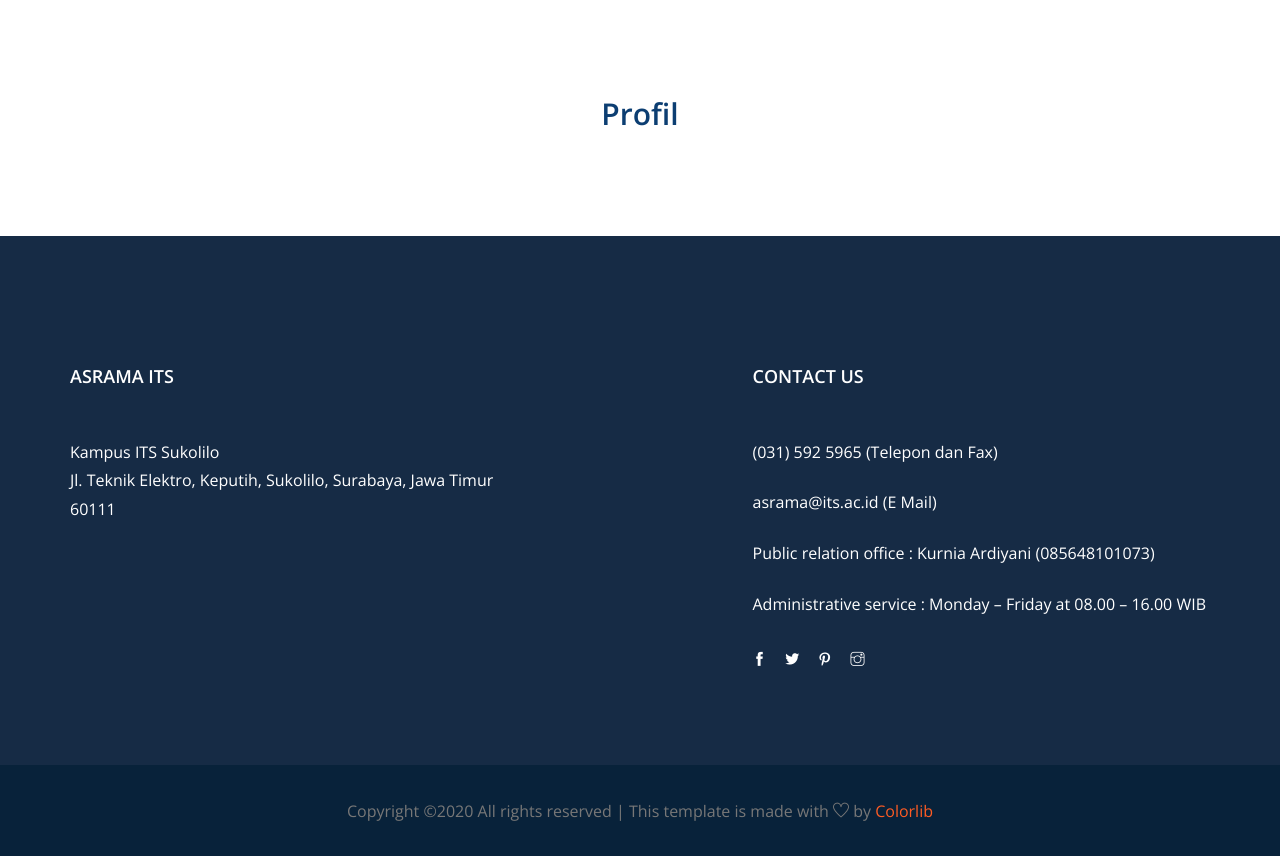
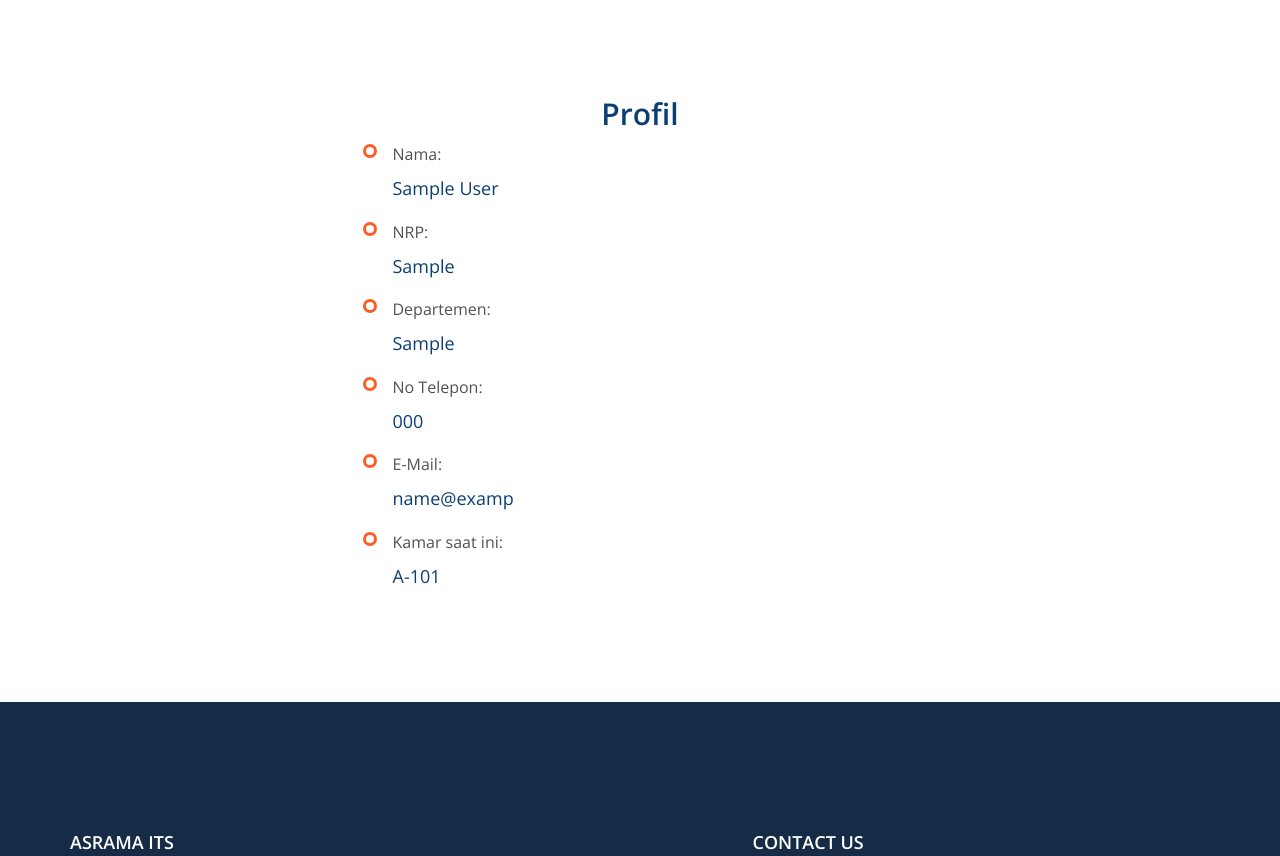
Before and after one commit to dvjhr/PWeb-Asrama, a PHP site: page /profil.php in a window 1280 px wide. Shown: the part 100-956 px from the top of the page. Run offline with PHP 8.4, Linux system fonts and the light colour scheme; the visitor is signed in with stand-in values (Sample User, id 1); data comes from the database, SQL or seed files in the repository; tables that the repository leaves empty hold one stand-in row (values such as "Sample post").

Commit message:
update profil sama transaksi lur

```diff
--- a/daftar.php
+++ b/daftar.php
@@ -38,7 +38,7 @@
             '$jenis_kelamin')";
             $insert_user = mysqli_query($conn, $query);
 
-            //echo 'masuk lur';
+            header('Location:login.php');
             }
 
 
@@ -83,7 +83,7 @@
                     </div>
                     <div class="mt-10">
                         <input type="text" name="departemen" placeholder="Departemen"
-                            onfocus="this.placeholder = ''" onblur="this.placeholder = 'Last Name'" required
+                            onfocus="this.placeholder = ''" onblur="this.placeholder = 'Departemen'" required
                             class="single-input">
                     </div>
                     <div class="mt-10">
--- a/database.sql
+++ b/database.sql
@@ -185,6 +185,8 @@
  CONSTRAINT `FK_user_kamar` FOREIGN KEY (`id_kamar_tinggal`) REFERENCES `kamar` (`id_kamar`) ON DELETE CASCADE
 ) ENGINE=InnoDB DEFAULT CHARSET=utf8mb4;
 
+UPDATE user SET  user.id_kamar_tinggal = &id_kamar where user.id_user = $id_user;
+
 ALTER TABLE `gedung`
 ALTER COLUMN `jkamar1` VARCHAR(32),
 ALTER COLUMN `jkamar2` VARCHAR(32),
--- a/navbar.php
+++ b/navbar.php
@@ -29,7 +29,7 @@
                             </div>
                             <div id="tombol_navbar_kanan" class="header-btn d-none f-right d-lg-block">
                                 <?php if($_SESSION) : ?>
-                                        <a href="profil.php" class="genric-btn-special primary-border"><?php echo $_SESSION['nrp']; ?></a>
+                                        <a href="/pweb/profil.php" class="genric-btn-special primary-border"><?php echo $_SESSION['nrp']; ?></a>
                                         <a href="/pweb/logout.php" class="genric-btn-special primary">Logout</a>
                                 <?php else : ?>
                                         <a href="/pweb/login.php" class="btn_1">Masuk</a>
--- a/profil.php
+++ b/profil.php
@@ -4,7 +4,8 @@
     include 'navbar.php';
 
     $akun = $_SESSION['nrp'];
-    $sql_akun = "SELECT * FROM user where nrp = $akun";
+    $id_user = $_SESSION['id_user'];
+    $sql_akun = "SELECT user.nama, user.nrp, user.departemen, user.no_telp, user.email, kamar.nama as kamar FROM user LEFT JOIN kamar ON user.id_kamar_tinggal=kamar.id_kamar where id_user = $id_user";
 
     $rows_akun = mysqli_query($conn, $sql_akun);
 
@@ -26,7 +27,7 @@
                             <li class="list-biasa"><p>Departemen: </p><h4><?=  $row['departemen'] ?></h4></li>
                             <li class="list-biasa"><p>No Telepon: </p><h4><?=  $row['no_telp'] ?></h4></li>
                             <li class="list-biasa"><p>E-Mail: </p><h4><?=  $row['email'] ?></h4></li>
-                            <li class="list-biasa"><p>Kamar saat ini: </p><h4><?=  $row['id_kamar_tinggal'] ?></h4></li>
+                            <li class="list-biasa"><p>Kamar saat ini: </p><h4><?=  $row['kamar'] ?></h4></li>
                             <?php endforeach;?>
                         </ul>
                     </div>
```
Also changed, not shown: transaksi.php (+26 -2 lines).
